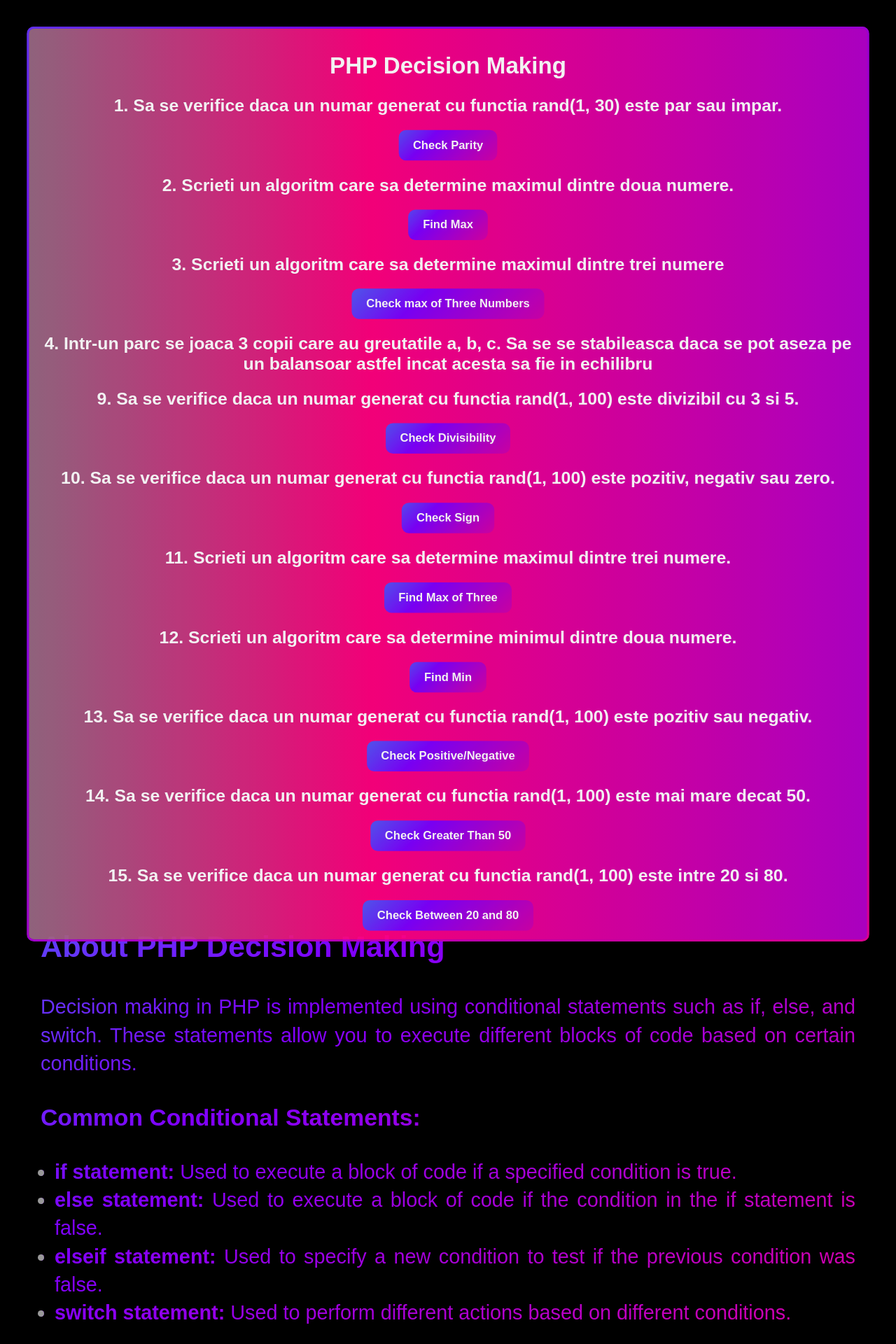
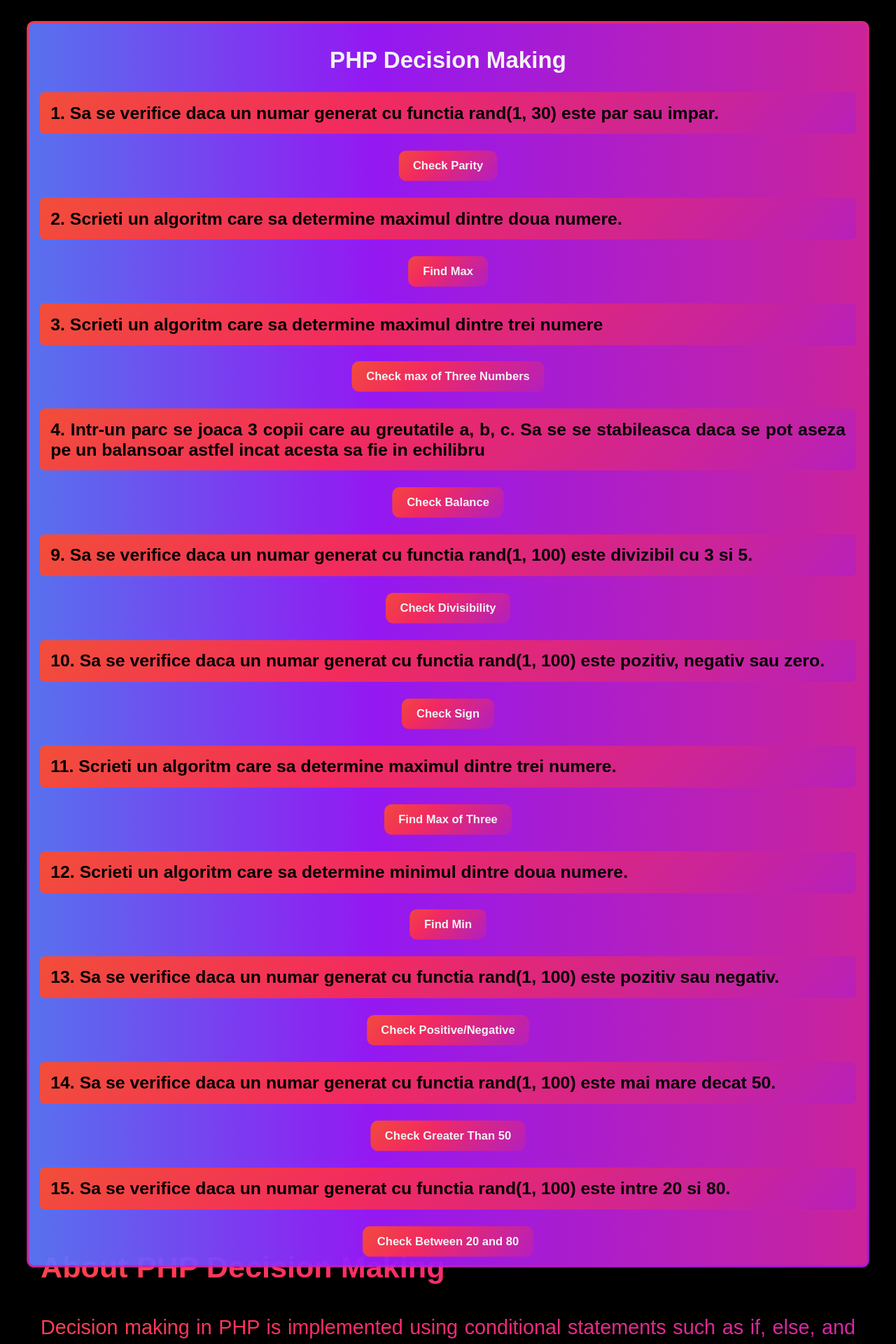
Before and after one commit to AlinRosca10/PHP_CORE, a PHP site: page /EXERCITII_PHP/decizii.php in a window 1280 px wide. Shown: the top 1920 px of the page at 70% size. Run offline with PHP 8.4, Linux system fonts and the light colour scheme.

Commit message:
The children can or cannot balance the seesaw. Children with weight a kilograms and children with weight b kilograms can be put on one side, and child c kilograms who weighs the same as both of them together is put on the other side

```diff
--- a/decizii.php
+++ b/decizii.php
@@ -1,5 +1,9 @@
 <!DOCTYPE html>
-<html lang="en">
+<html lang="en" style="
+--g1:#ff8c00;
+--g2:#ff2e63;
+--g3:#9c1aff;
+--g4:#00fff5;">
 <head>
     <meta charset="UTF-8">
     <meta name="viewport" content="width=device-width, initial-scale=1.2">
@@ -9,7 +13,7 @@
     <link rel="stylesheet" href="decizii_style/style.css">
 </head>
 <body>
-    <header class="aurora-input">
+    <header class="aurora-input aurora">
         <h1>PHP Decision Making</h1>
         <h2>1. Sa se verifice daca un numar generat cu functia rand(1, 30) este par sau impar.</h2>
         <form method="post">
@@ -100,9 +104,37 @@
                 echo '<a href="decizii.php" class="aurora-input">Try Again</a>';
             }
         ?>
-        <h2 class="aurora">4. Intr-un parc se joaca 3 copii care au greutatile a, b, c. Sa se se stabileasca daca se pot aseza pe un balansoar astfel incat acesta sa fie in echilibru</h2>
+        <h2>4. Intr-un parc se joaca 3 copii care au greutatile a, b, c. Sa se se stabileasca daca se pot aseza pe un balansoar astfel incat acesta sa fie in echilibru</h2>
+        <form method="post">
+            <button type="submit" name="check_balance" class="aurora-button">Check Balance</button>
+        </form>
+        <?php
+            if (isset($_POST['check_balance'])) {
 
-        <h2 class="aurora">9. Sa se verifice daca un numar generat cu functia rand(1, 100) este divizibil cu 3 si 5.</h2>
+                $a = rand(20, 100); // Weight of child 1
+                $b = rand(20, 100); // Weight of child 2
+                $c = rand(41, 100); // Weight of child 3
+
+                echo "<p>The weights of children a = $a kilograms.</p>";
+                echo "<p>The weights of children b = $b kilograms.</p>";
+                echo "<p>The weights of children c = $c kilograms.</p>";
+
+                // Check if any two children can balance the seesaw
+                if ($a + $b == $c) {
+                    echo "<p>The children can balance the seesaw. Children with weight a = $a kilograms and children with weight b = $b kilograms can be put on one side, and child c = $c kilograms who weighs the same as both of them together is put on the other side.</p>";
+                } elseif ($a + $c == $b) {
+                    echo "<p>The children can balance the seesaw. Children with weight a = $a kilograms and children with weight c = $c kilograms can be put on one side, and child b = $b kilograms who weighs the same as both of them together is put on the other side.</p>";
+                } elseif ($b + $c == $a) {
+                    echo "<p>The children can balance the seesaw. Children with weight b = $b kilograms and children with weight c = $c kilograms can be put on one side, and child a = $a kilograms who weighs the same as both of them together is put on the other side.</p>";
+                } else {
+                    echo "<p>The children cannot balance the seesaw.</p>";
+                }
+            }
+            if (isset($_POST['check_balance'])) {
+                echo '<a href="decizii.php" class="aurora-input">Try Again</a>';
+            }
+        ?>
+        <h2>9. Sa se verifice daca un numar generat cu functia rand(1, 100) este divizibil cu 3 si 5.</h2>
         <form method="post">
             <button type="submit" name="check_divisibility" class="aurora-button">Check Divisibility</button>
         </form>
@@ -174,7 +206,7 @@
                     echo '<a href="decizii.php" class="aurora-input">Try Again</a>';
                 }
             ?>
-                    <h2>12. Scrieti un algoritm care sa determine minimul dintre doua numere.</h2>
+        <h2>12. Scrieti un algoritm care sa determine minimul dintre doua numere.</h2>
         <form method="post">
             <button type="submit" name="find_min" class="aurora-button">Find Min</button>
         </form>
--- a/decizii_style/style.css
+++ b/decizii_style/style.css
@@ -37,6 +37,7 @@ body {
 }
 
 .aurora h2 {
+  display: flex;
   font-size: 24px;
   font-weight: bold;
   border: 3px solid transparent;
```
